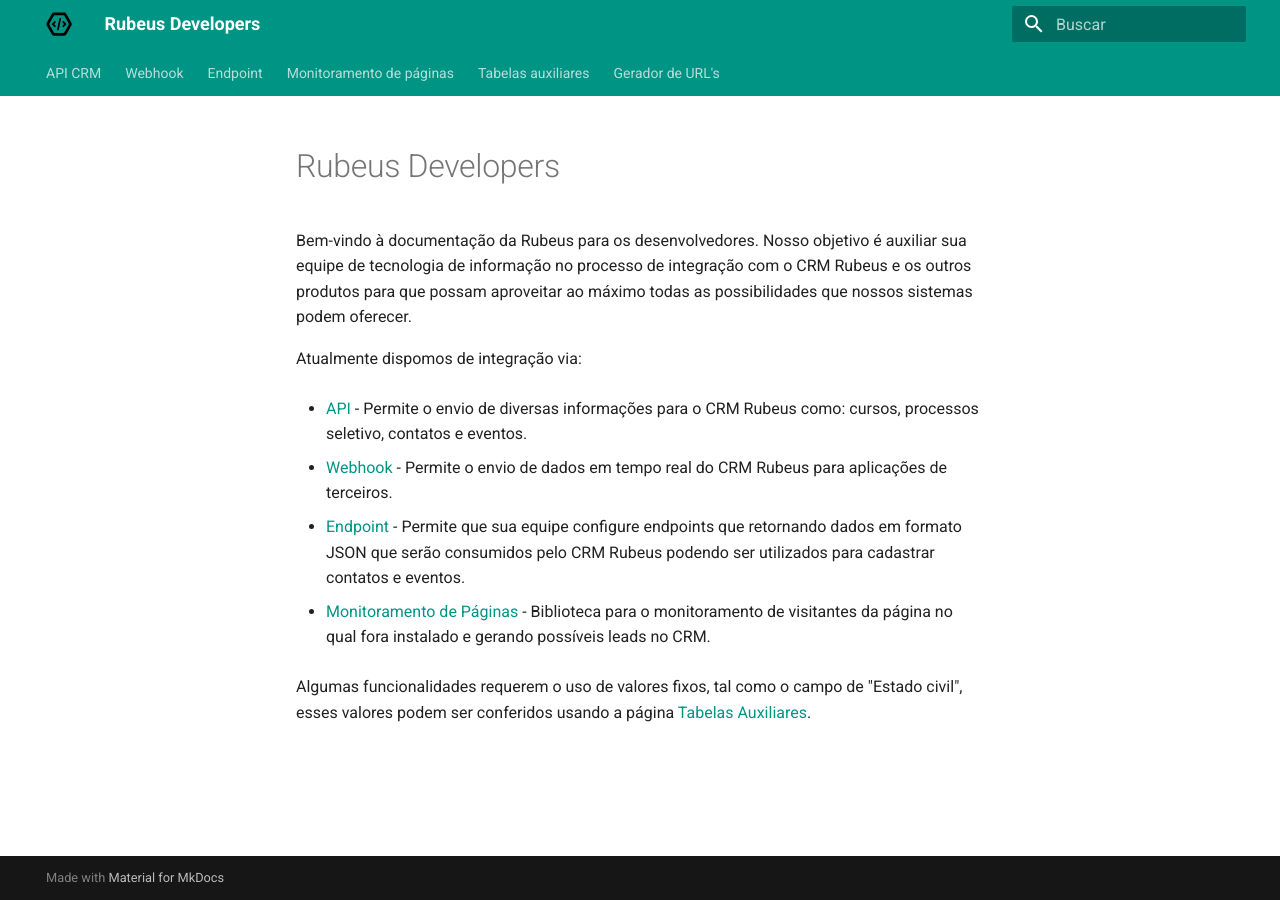
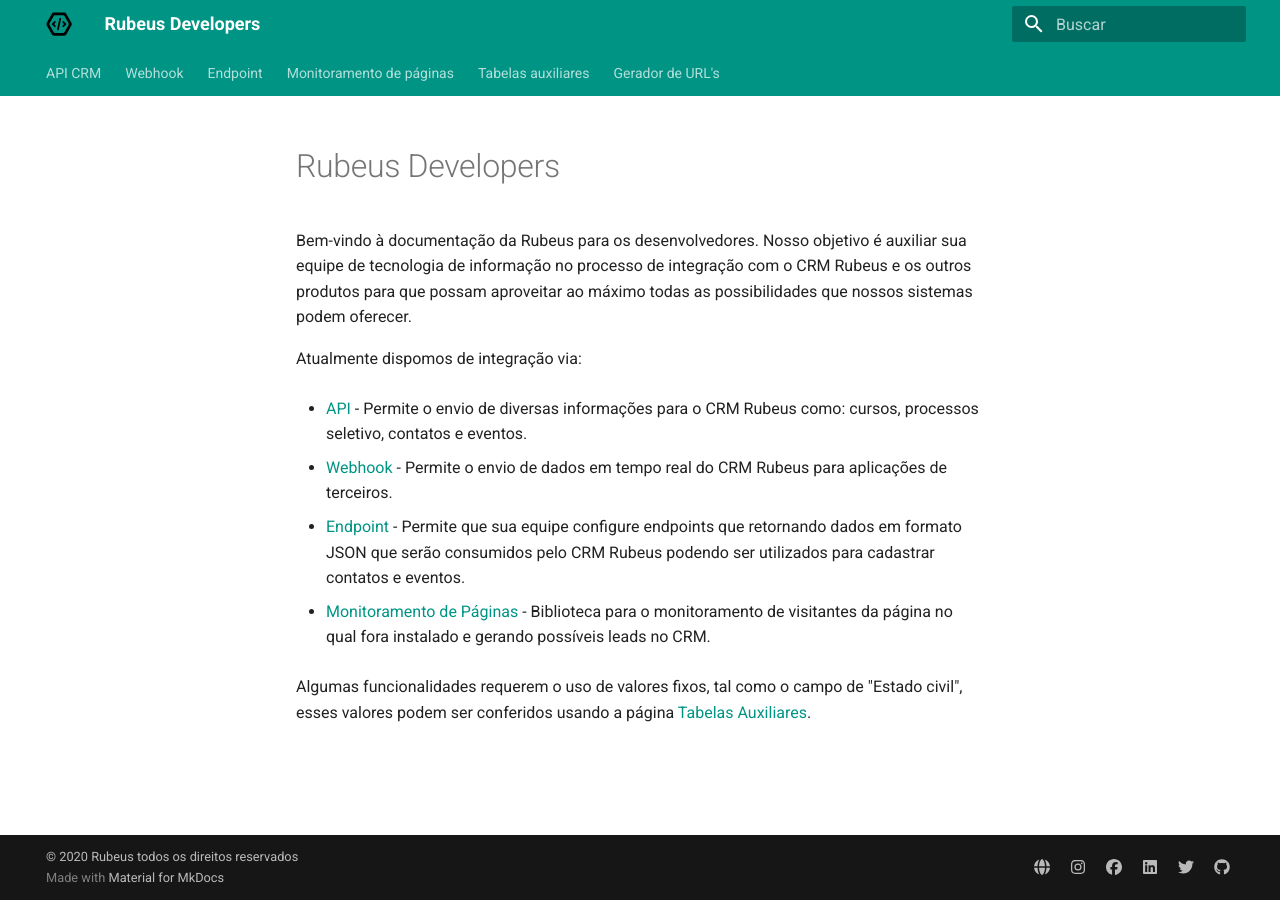
Before and after one commit to rubeus-tecnologia-e-inovacao/docs, an MkDocs documentation site: the page built from docs/index.md, in a window 1280 px wide. Built offline with MkDocs 1.6.1 and Material for MkDocs 9.7.7, drawn with Linux system fonts in a browser that asks for light colours.

Commit message:
doc: adiciona rodapé na página

```diff
--- a/mkdocs.yml
+++ b/mkdocs.yml
@@ -12,12 +12,35 @@
   feature:
     tabs: true
   language: pt
+  static_templates:
+    - 404.html
+  include_search_page: false
+  search_index_only: true
+
+copyright: '&copy; 2020 Rubeus todos os direitos reservados'
 
 extra_css:
   - 'assets/stylesheets/extra.css'
 
 extra_javascript:
   - 'assets/javascripts/extra.js'
+
+extra:
+  search:
+    language: 'pt'
+  social:
+    - type: globe
+      link: https://rubeus.com.br/
+    - type: instagram
+      link: https://www.instagram.com/canalrubeus/
+    - type: facebook
+      link: https://www.facebook.com/CanalRubeus/
+    - type: linkedin
+      link: https://www.linkedin.com/company/rubeus/
+    - type: twitter
+      link: https://twitter.com/CanalRubeus
+    - type: github
+      link: https://github.com/RubeusTI
 
 nav:
   - API CRM:
```
